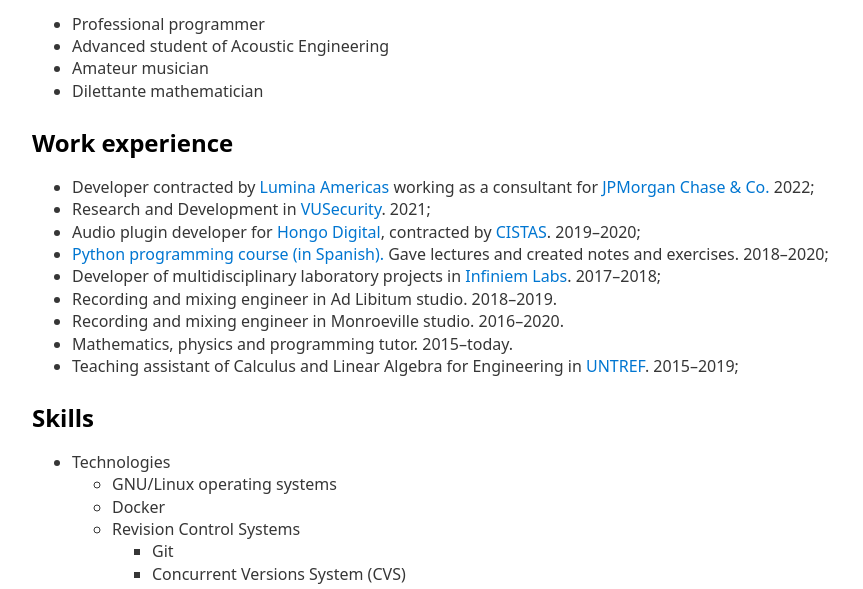
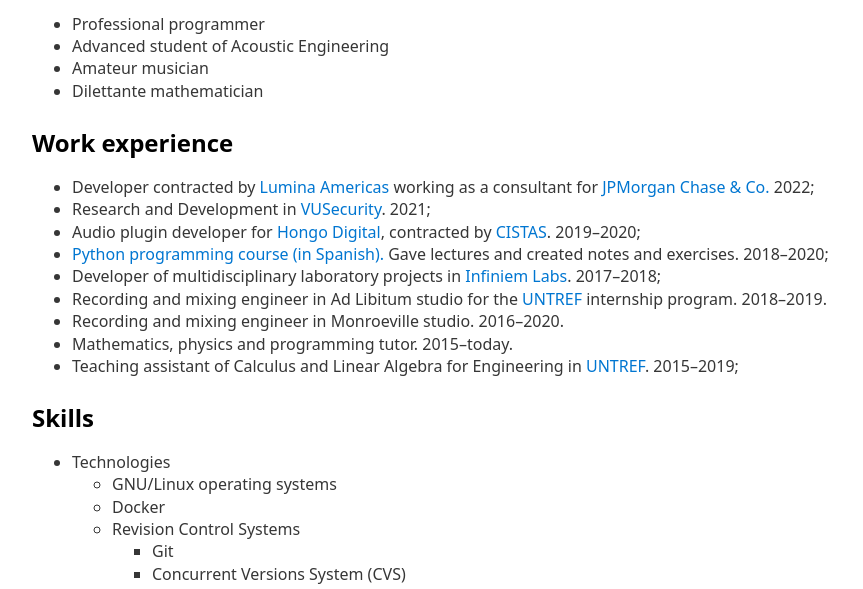
Before and after one commit to fbosio/fbosio.github.io, a plain HTML site: page index.html in a window 1280 px wide. Shown: the part 191-780 px from the top of the page, without its empty margins (208-1071 px from the left). Drawn offline with nearby package versions, Linux system fonts and the light colour scheme.

Commit message:
Mention UNTREF internship program

```diff
--- a/index.html
+++ b/index.html
@@ -38,7 +38,7 @@
                 2018&ndash;2020;
             </li>
             <li>Developer of multidisciplinary laboratory projects in <a href="https://www.infiniemlabs.com.ar/">Infiniem&nbsp;Labs</a>. 2017&ndash;2018;</li>
-            <li>Recording and mixing engineer in Ad Libitum studio. 2018&ndash;2019.</li>
+            <li>Recording and mixing engineer in Ad Libitum studio for the <a href="https://www.untref.edu.ar/">UNTREF</a> internship program. 2018&ndash;2019.</li>
             <li>Recording and mixing engineer in Monroeville studio. 2016&ndash;2020.</li>
             <li>Mathematics, physics and programming tutor. 2015&ndash;today.</li>
             <li>Teaching assistant of Calculus and Linear Algebra for Engineering in <a href="https://www.untref.edu.ar/">UNTREF</a>. 2015&ndash;2019;</li>
```
